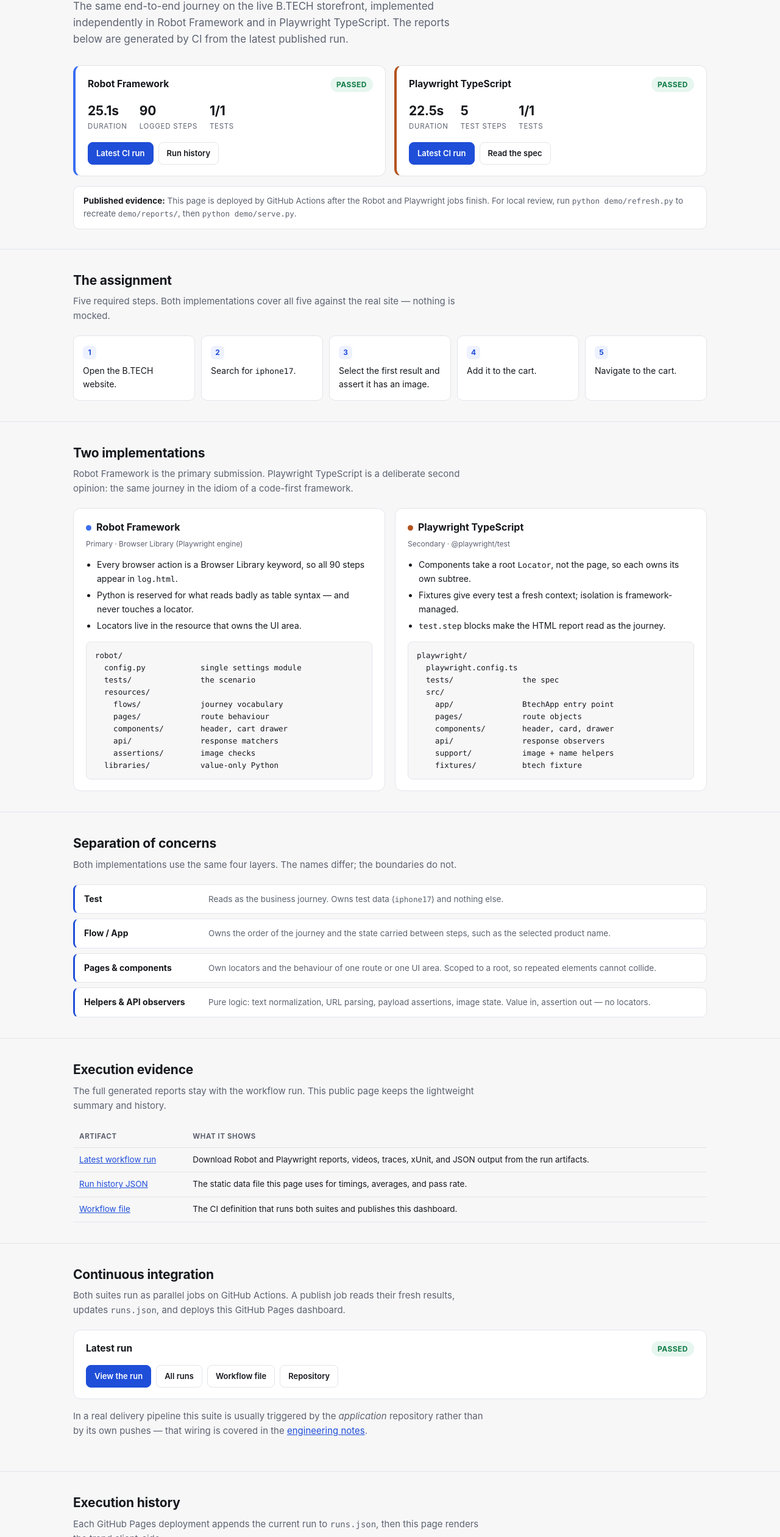
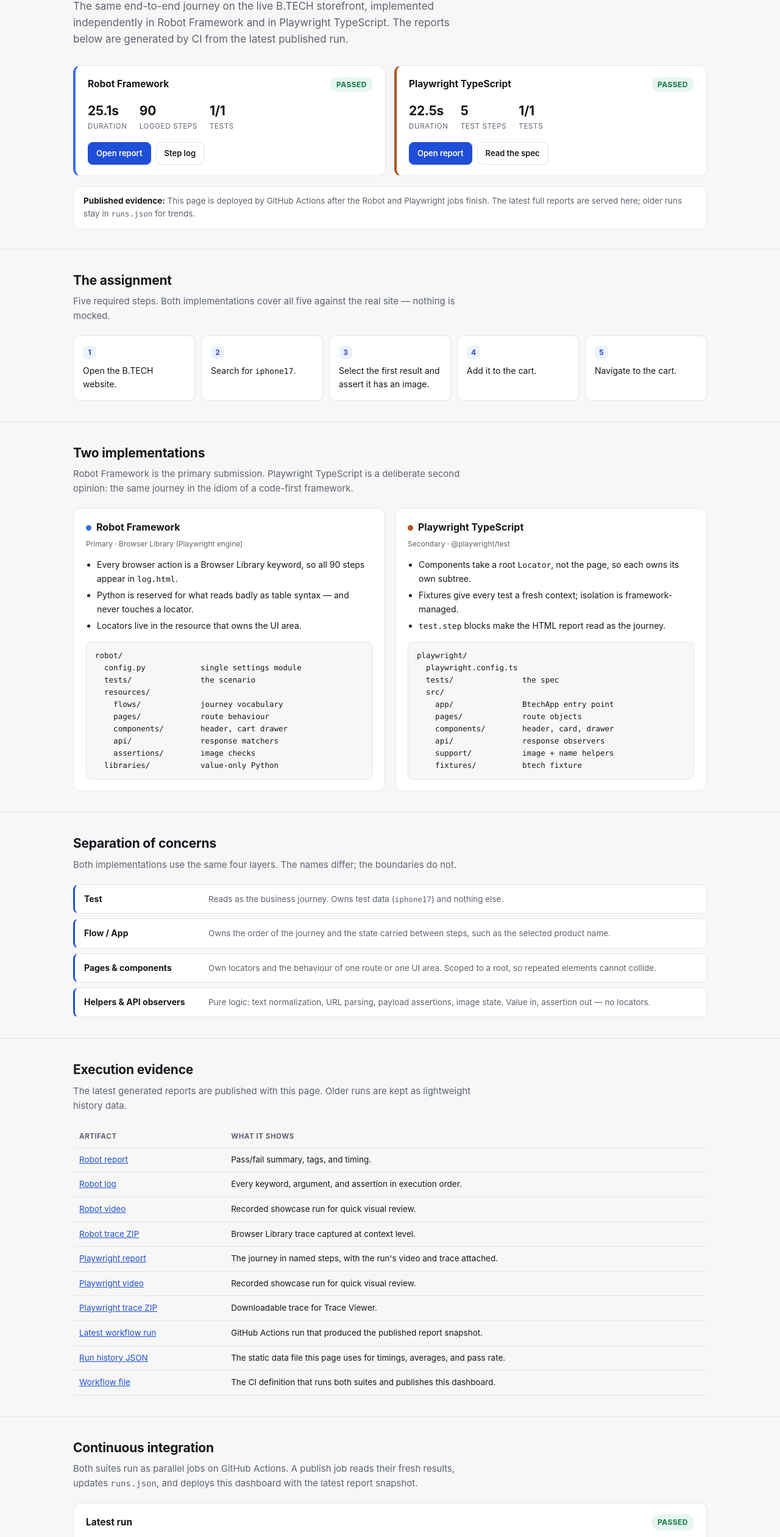
Before and after one commit to MohamedRaslan/beetick, a plain HTML site: page demo/index.html in a window 1280 px wide. Shown: the part 187-2707 px from the top of the page at 61% size. Drawn offline with Linux system fonts and the light colour scheme; no server answers.

Commit message:
feat: update E2E workflow and demo documentation for improved reporting and navigation

```diff
--- a/demo/index.html
+++ b/demo/index.html
@@ -22,6 +22,7 @@ if (demoTheme) document.documentElement.dataset.theme = demoTheme;
   <a href="#ci">CI</a>
   <a href="#history">History</a>
   <a href="#run">Run it</a>
+  <a href="https://github.com/MohamedRaslan/beetick">Repository</a>
   <a href="notes.html" class="strong">Engineering notes &rarr;</a>
 </div></nav>
 
@@ -46,8 +47,8 @@ if (demoTheme) document.documentElement.dataset.theme = demoTheme;
         <div class="metric"><div class="n" data-metric="robot-tests">1/1</div><div class="k">Tests</div></div>
       </div>
       <div class="btnrow">
-        <a class="btn primary" data-latest-run-link href="https://github.com/MohamedRaslan/beetick/actions/workflows/e2e.yml">Latest CI run</a>
-        <a class="btn" href="#history">Run history</a>
+        <a class="btn primary" href="reports/robot/report.html">Open report</a>
+        <a class="btn" href="reports/robot/log.html">Step log</a>
       </div>
     </div>
 
@@ -62,7 +63,7 @@ if (demoTheme) document.documentElement.dataset.theme = demoTheme;
         <div class="metric"><div class="n" data-metric="pw-tests">1/1</div><div class="k">Tests</div></div>
       </div>
       <div class="btnrow">
-        <a class="btn primary" data-latest-run-link href="https://github.com/MohamedRaslan/beetick/actions/workflows/e2e.yml">Latest CI run</a>
+        <a class="btn primary" href="reports/playwright/index.html">Open report</a>
         <a class="btn" href="https://github.com/MohamedRaslan/beetick/blob/main/playwright/tests/btech-cart.spec.ts">Read the spec</a>
       </div>
     </div>
@@ -70,8 +71,8 @@ if (demoTheme) document.documentElement.dataset.theme = demoTheme;
 
   <p class="viewing">
     <b>Published evidence:</b> This page is deployed by GitHub Actions after the Robot and
-    Playwright jobs finish. For local review, run <code>python demo/refresh.py</code> to recreate
-    <code>demo/reports/</code>, then <code>python demo/serve.py</code>.
+    Playwright jobs finish. The latest full reports are served here; older runs stay in
+    <code>runs.json</code> for trends.
   </p>
 </div></header>
 
@@ -146,10 +147,17 @@ if (demoTheme) document.documentElement.dataset.theme = demoTheme;
 
 <section id="reports"><div class="wrap">
   <h2>Execution evidence</h2>
-  <p class="sub">The full generated reports stay with the workflow run. This public page keeps the lightweight summary and history.</p>
+  <p class="sub">The latest generated reports are published with this page. Older runs are kept as lightweight history data.</p>
   <table>
     <tr><th>Artifact</th><th>What it shows</th></tr>
-    <tr><td><a data-latest-run-link href="https://github.com/MohamedRaslan/beetick/actions/workflows/e2e.yml">Latest workflow run</a></td><td>Download Robot and Playwright reports, videos, traces, xUnit, and JSON output from the run artifacts.</td></tr>
+    <tr><td><a href="reports/robot/report.html">Robot report</a></td><td>Pass/fail summary, tags, and timing.</td></tr>
+    <tr><td><a href="reports/robot/log.html">Robot log</a></td><td>Every keyword, argument, and assertion in execution order.</td></tr>
+    <tr><td><a href="reports/robot/robot-video.webm">Robot video</a></td><td>Recorded showcase run for quick visual review.</td></tr>
+    <tr><td><a href="reports/robot/robot-trace.zip">Robot trace ZIP</a></td><td>Browser Library trace captured at context level.</td></tr>
+    <tr><td><a href="reports/playwright/index.html">Playwright report</a></td><td>The journey in named steps, with the run's video and trace attached.</td></tr>
+    <tr><td><a href="reports/playwright/playwright-video.webm">Playwright video</a></td><td>Recorded showcase run for quick visual review.</td></tr>
+    <tr><td><a href="reports/playwright/playwright-trace.zip">Playwright trace ZIP</a></td><td>Downloadable trace for Trace Viewer.</td></tr>
+    <tr><td><a data-latest-run-link href="https://github.com/MohamedRaslan/beetick/actions/workflows/e2e.yml">Latest workflow run</a></td><td>GitHub Actions run that produced the published report snapshot.</td></tr>
     <tr><td><a href="runs.json">Run history JSON</a></td><td>The static data file this page uses for timings, averages, and pass rate.</td></tr>
     <tr><td><a href="https://github.com/MohamedRaslan/beetick/blob/main/.github/workflows/e2e.yml">Workflow file</a></td><td>The CI definition that runs both suites and publishes this dashboard.</td></tr>
   </table>
@@ -157,7 +165,7 @@ if (demoTheme) document.documentElement.dataset.theme = demoTheme;
 
 <section id="ci"><div class="wrap">
   <h2>Continuous integration</h2>
-  <p class="sub">Both suites run as parallel jobs on GitHub Actions. A publish job reads their fresh results, updates <code>runs.json</code>, and deploys this GitHub Pages dashboard.</p>
+  <p class="sub">Both suites run as parallel jobs on GitHub Actions. A publish job reads their fresh results, updates <code>runs.json</code>, and deploys this dashboard with the latest report snapshot.</p>
   <div class="card">
     <div class="runtop">
       <span class="runname" data-latest-run-title>Latest run</span>
@@ -220,10 +228,10 @@ if (demoTheme) document.documentElement.dataset.theme = demoTheme;
   <div class="card refresh">
     <h3 style="margin:0 0 10px;">Refresh this demo</h3>
 <pre>python demo/refresh.py
-python demo/refresh.py --skip-runs --summary-only</pre>
+python demo/refresh.py --skip-runs</pre>
     <p class="sub" style="margin:12px 0 0;font-size:13px;">
       The first command reruns both suites in showcase mode, updates local metrics/history, and refreshes the preview image.
-      The second command mirrors the GitHub Pages publish step from existing result files.
+      The second command mirrors the GitHub Pages publish step from existing reports.
     </p>
   </div>
   <div class="two">
```
Also changed, not shown: playwright/playwright.config.ts (+7 -8 lines), .github/workflows/e2e.yml, README.md, 1 other file.
